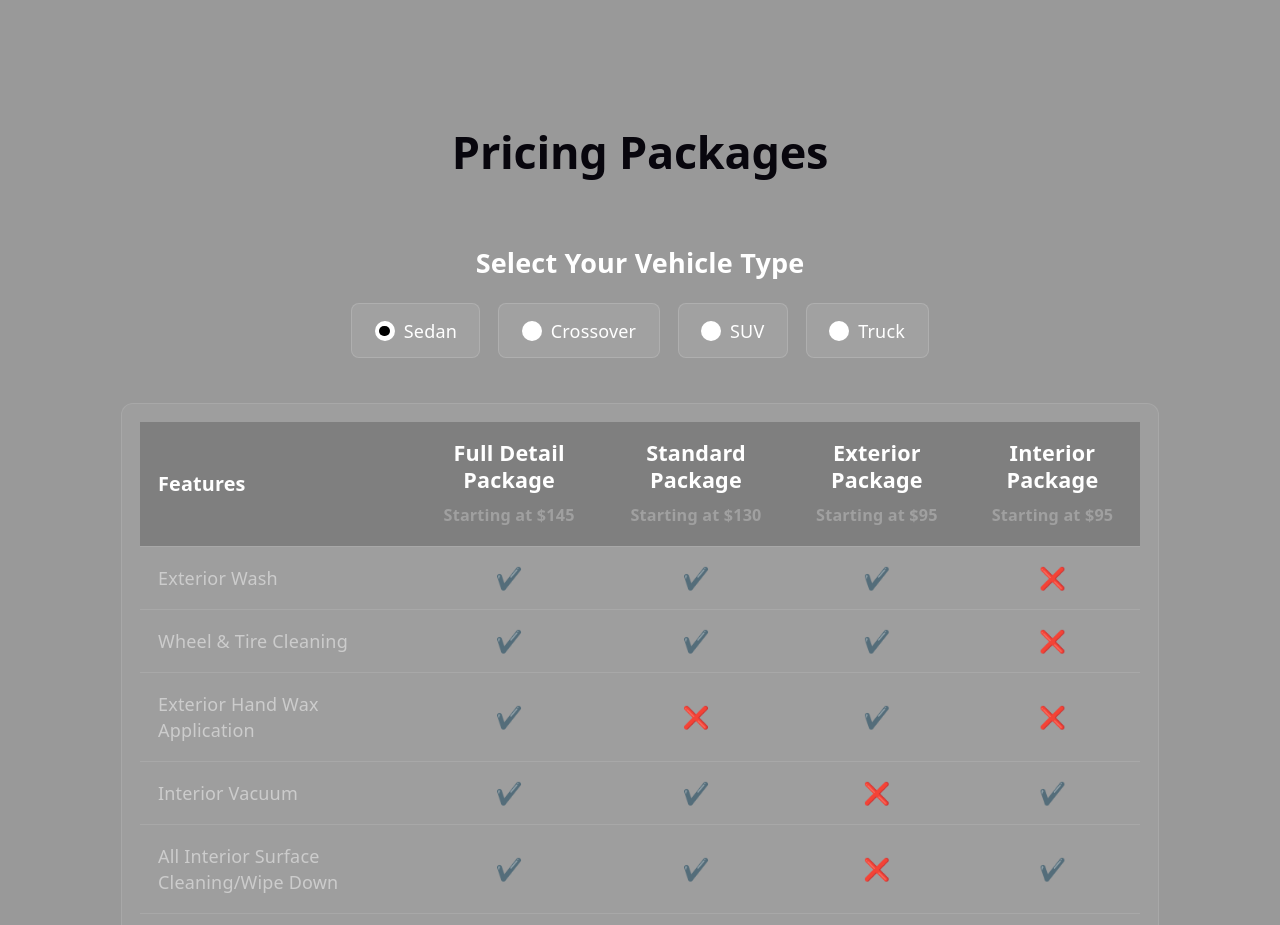
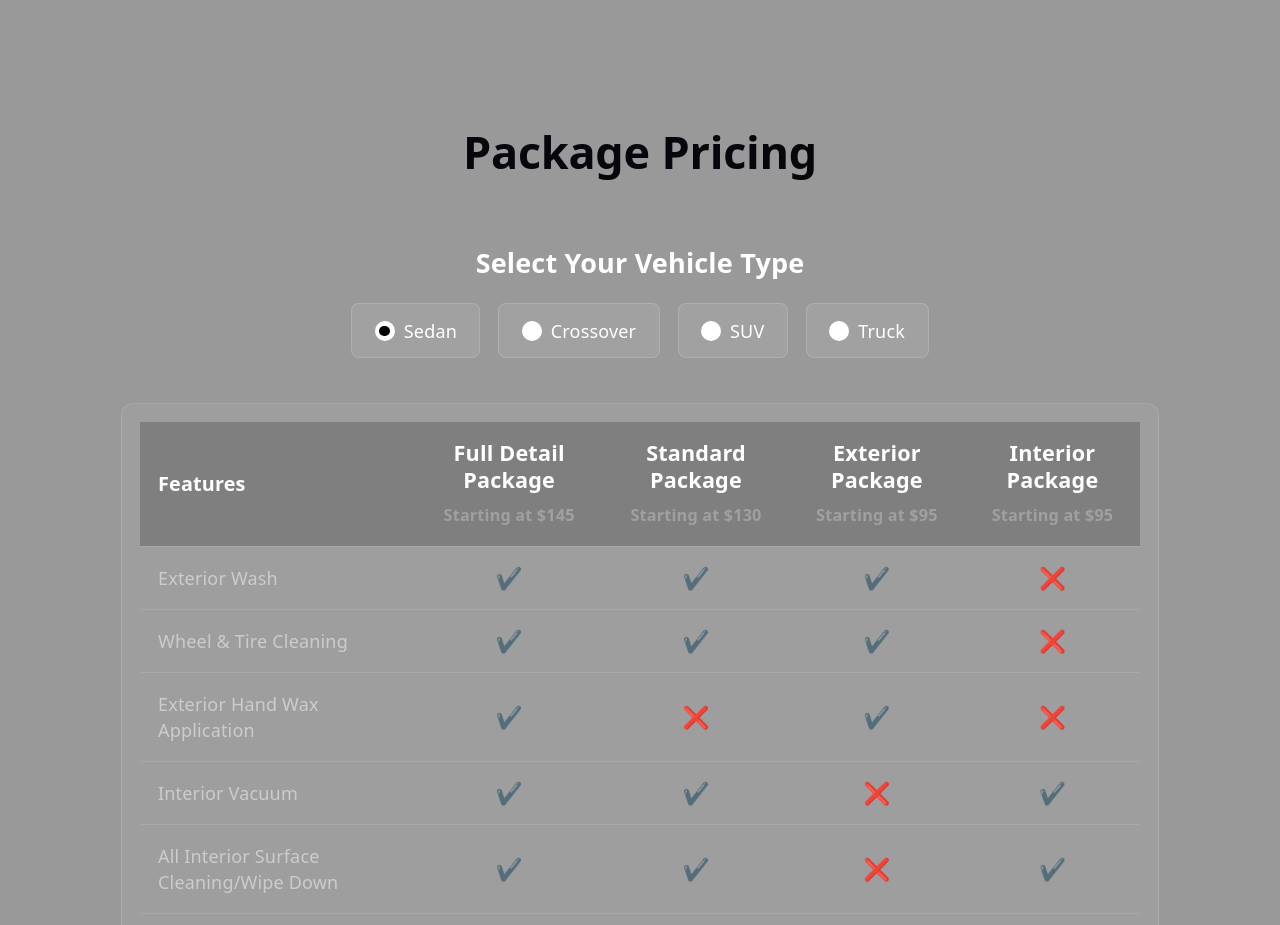
Before and after one commit to Caylor777/cay1or.dev, a React (Vite) app in the folder vite-project/: page /detail in a window 1280 px wide. Shown: the part 1071-1996 px from the top of the page. Built offline with nearby package versions, Linux system fonts and the light colour scheme.

Commit message:
Prices Fixes

```diff
--- a/vite-project/src/pages/detail.tsx
+++ b/vite-project/src/pages/detail.tsx
@@ -165,7 +165,7 @@ function Detail() {
         </div>
 
         <div className="pricing-section">
-          <h2 className="pricing-title">Pricing Packages</h2>
+          <h2 className="pricing-title">Package Pricing</h2>
           <div className="vehicle-type-selector">
             <h4 className="vehicle-type-title">Select Your Vehicle Type</h4>
             <div className="vehicle-options">
--- a/vite-project/src/pages/photography.tsx
+++ b/vite-project/src/pages/photography.tsx
@@ -60,7 +60,7 @@ function Photography() {
                     <div className="filmContent">
                         <div className="filmInfo">
                             <h2>Pentax ME</h2>
-                            <p>55$ per 36 exposures developed and scanned, 45$ bring your own film</p>
+                            <p>65$ per 36 exposures developed and scanned, 55$ bring your own film</p>
                             <p>Contact me for more information about a shoot with this camera</p>
                         </div>
                     </div>
```
